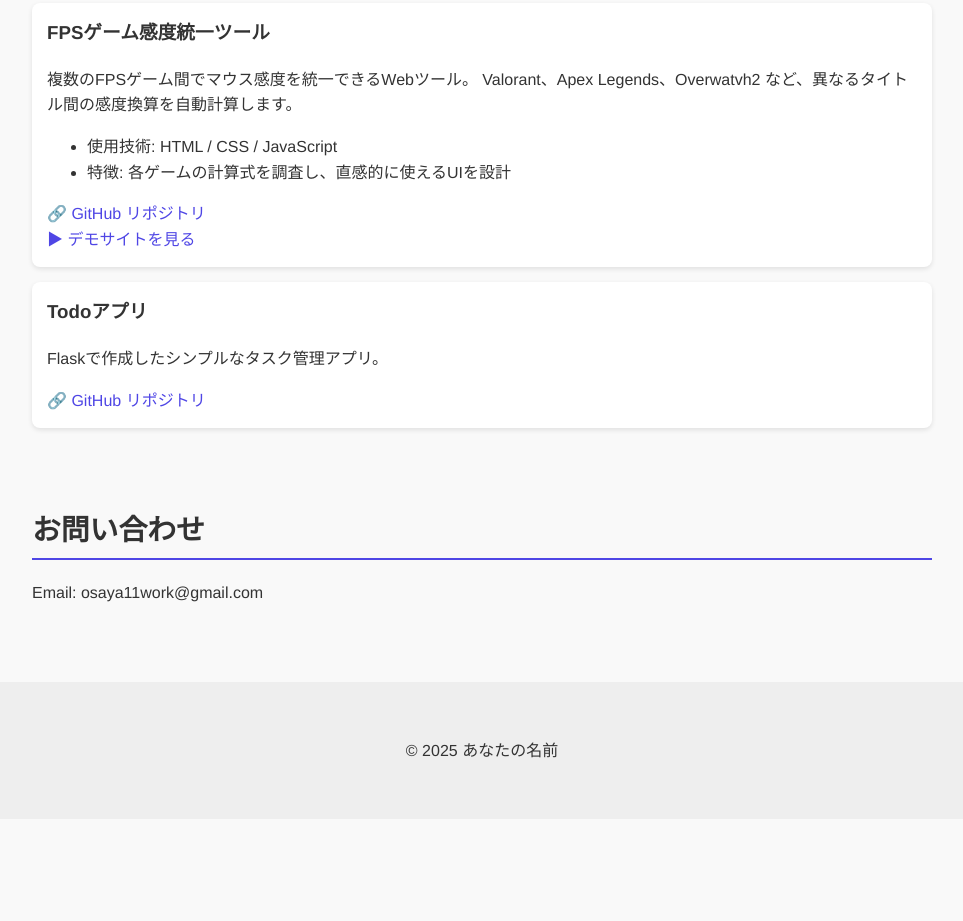
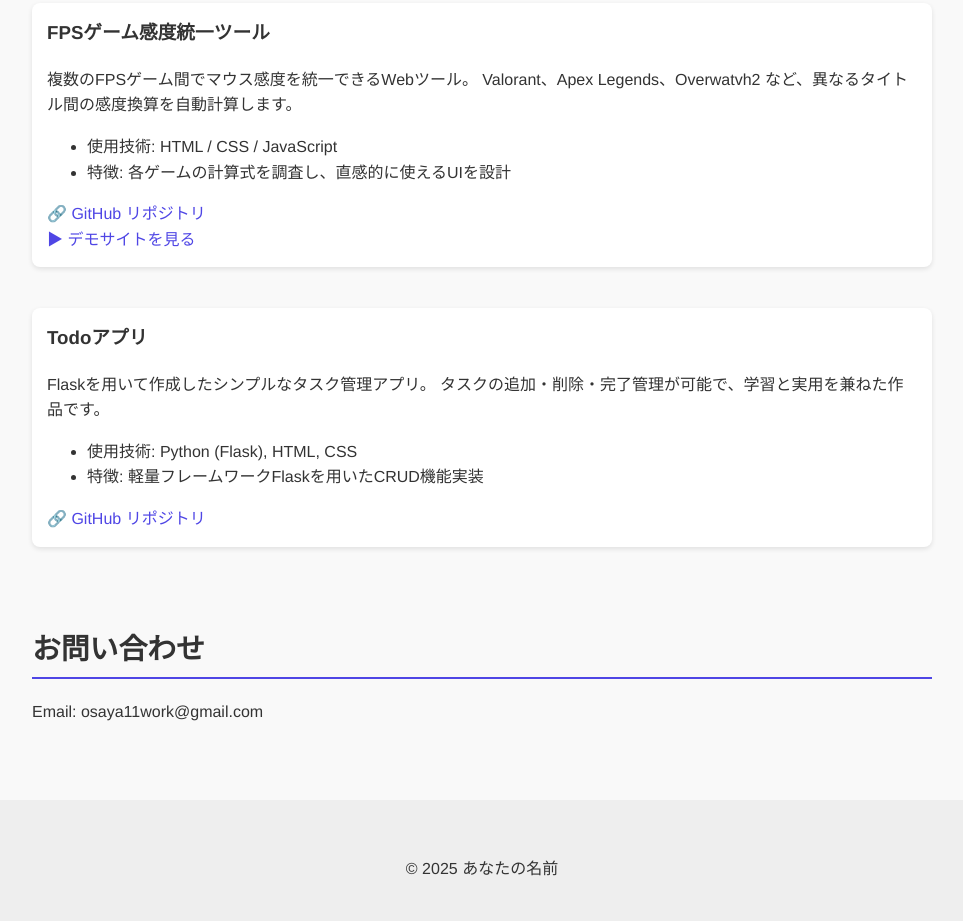
Before and after one commit to osaya11work-cyber/osadasportfolio-site, a plain HTML site: page index.html in a window 1280 px wide. Shown: the part 886-1807 px from the top of the page, without its empty margins (158-1121 px from the left). Before the commit the page ends 1705 px from the top, so only its background shows below. Drawn offline with Linux system fonts and the light colour scheme.

Commit message:
Update index.html

```diff
--- a/index.html
+++ b/index.html
@@ -78,9 +78,16 @@
       <a href="https://osaya11work-cyber.github.io/fps-sens-converter/" target="_blank">▶ デモサイトを見る</a>
     </div>
 
-    <div class="project">
+  　<div class="project">
       <h3>Todoアプリ</h3>
-      <p>Flaskで作成したシンプルなタスク管理アプリ。</p>
+      <p>
+        Flaskを用いて作成したシンプルなタスク管理アプリ。
+        タスクの追加・削除・完了管理が可能で、学習と実用を兼ねた作品です。
+      </p>
+      <ul>
+        <li>使用技術: Python (Flask), HTML, CSS</li>
+        <li>特徴: 軽量フレームワークFlaskを用いたCRUD機能実装</li>
+      </ul>
       <a href="https://github.com/yourname/todo-app" target="_blank">🔗 GitHub リポジトリ</a>
     </div>
   </section>
```
